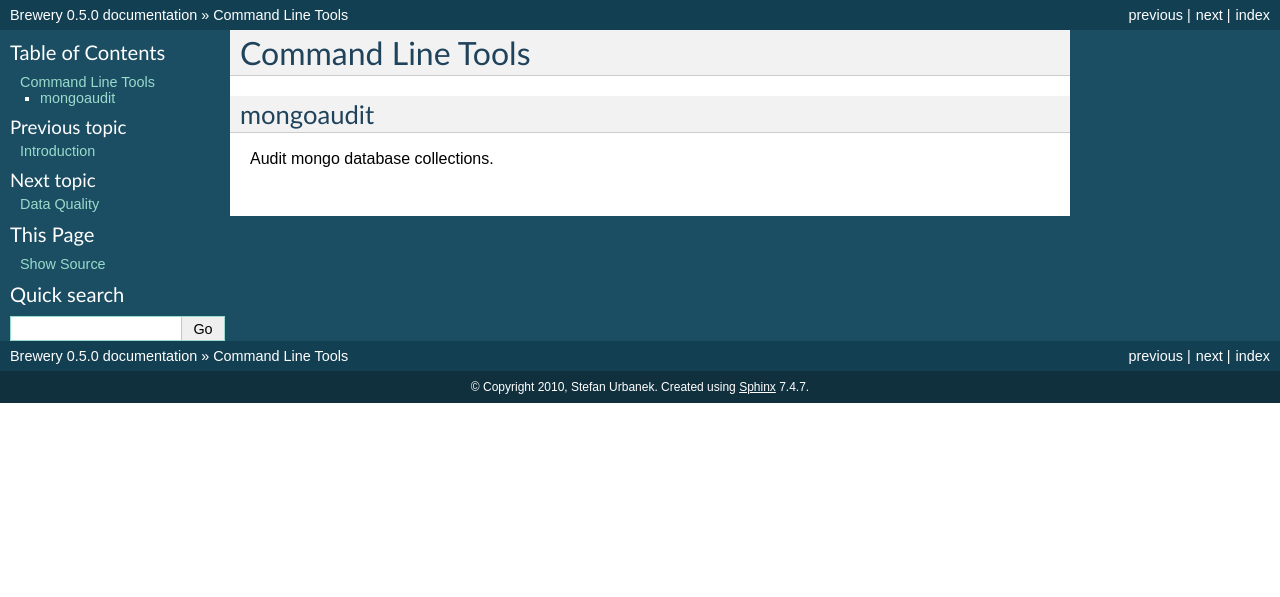
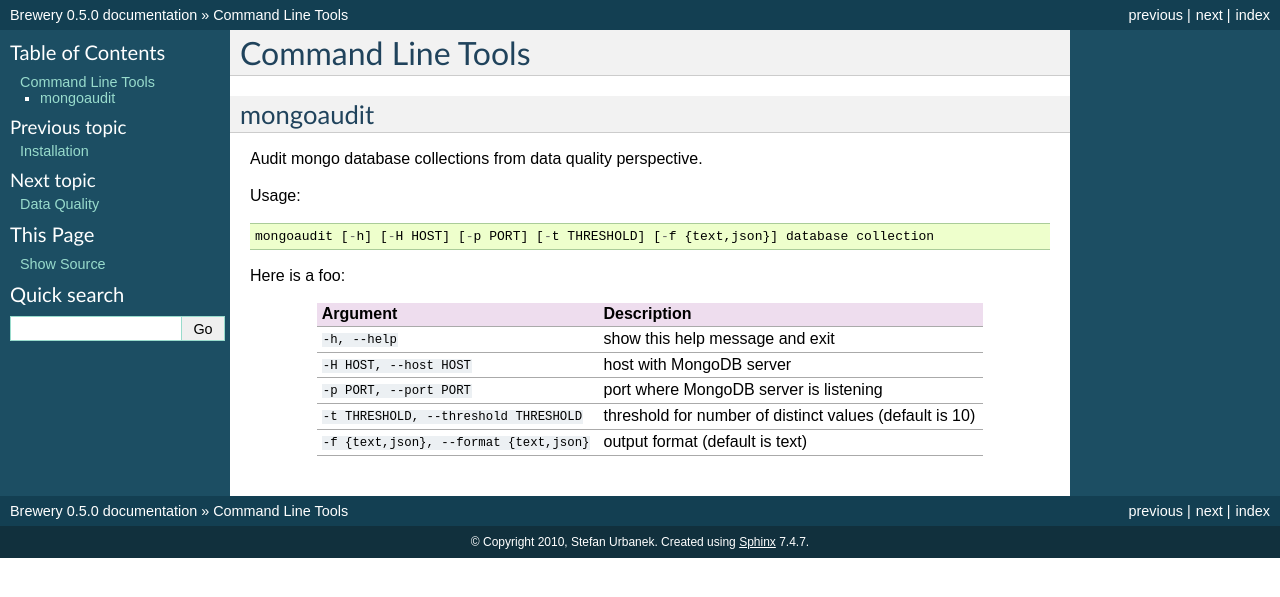
Before and after one commit to Stiivi/brewery, a Sphinx documentation site: the page built from doc/tools.rst, in a window 1280 px wide. Shown: the top 597 px of the page. Built offline with Sphinx 7.4.7, drawn with Linux system fonts in a browser that asks for light colours.

Commit message:
minor doc update; added mongoaudit doc; added model

```diff
--- a/doc/cubes.rst
+++ b/doc/cubes.rst
@@ -5,6 +5,8 @@ OLAP Cubes
     :members:
     :undoc-members:
 
+    .. autoclass:: brewery.cubes.Model
+        :members:
     .. autoclass:: brewery.cubes.Dimension
         :members:
     .. autoclass:: brewery.cubes.Level
--- a/doc/index.rst
+++ b/doc/index.rst
@@ -12,6 +12,7 @@ Contents:
    :maxdepth: 2
 
    introduction
+   install
    tools
    data_quality
    cubes
--- a/doc/tools.rst
+++ b/doc/tools.rst
@@ -4,4 +4,20 @@ Command Line Tools
 mongoaudit
 ==========
 
-Audit mongo database collections.
+Audit mongo database collections from data quality perspective.
+
+Usage::
+
+    mongoaudit [-h] [-H HOST] [-p PORT] [-t THRESHOLD] [-f {text,json}] database collection
+
+Here is a foo:
+
+========================================= ===============================================================
+Argument                                  Description
+========================================= ===============================================================
+``-h, --help``                            show this help message and exit
+``-H HOST, --host HOST``                  host with MongoDB server
+``-p PORT, --port PORT``                  port where MongoDB server is listening
+``-t THRESHOLD, --threshold THRESHOLD``   threshold for number of distinct values (default is 10)
+``-f {text,json}, --format {text,json}``  output format (default is text)
+========================================= ===============================================================
--- a/setup.py
+++ b/setup.py
@@ -8,8 +8,9 @@ setup(
     # installed or upgraded on the target machine
     install_requires = [],
 
-    packages = ['brewery'],
-	package_dir = { 'brewery': 'brewery'},
+    packages=find_packages(exclude=['ez_setup']),
+    # packages = ['brewery'],
+	# package_dir = { 'brewery': 'brewery'},
     package_data = {
         # If any package contains *.txt or *.rst files, include them:
         '': ['*.txt', '*.rst'],
```
Also changed, not shown: doc/install.rst (added, +10 -0 lines), doc/introduction.rst (+4 -3 lines), 1 other file.
